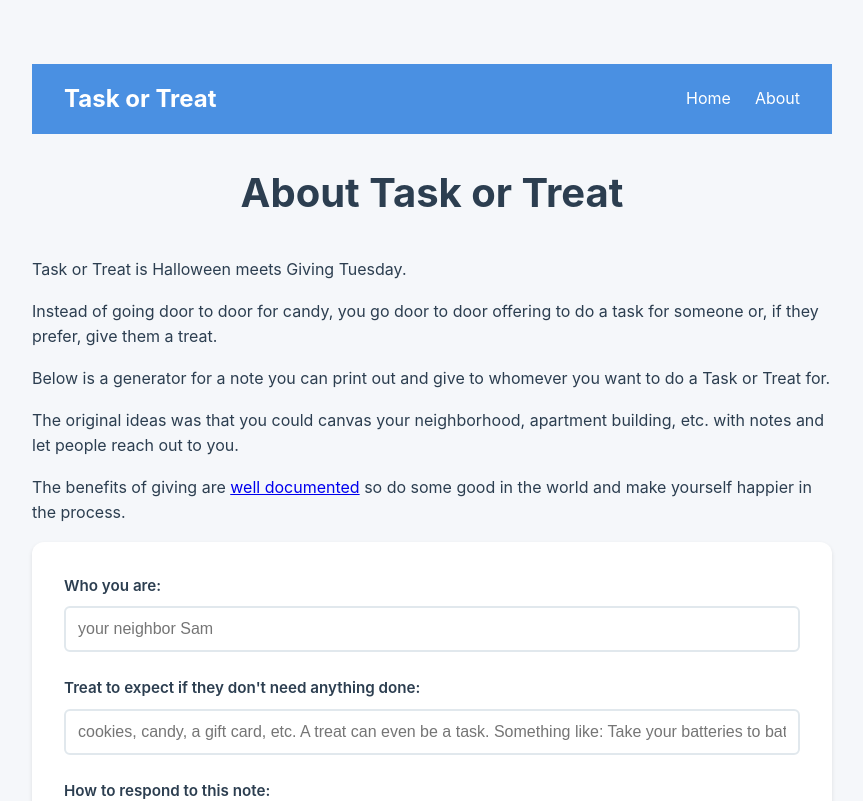
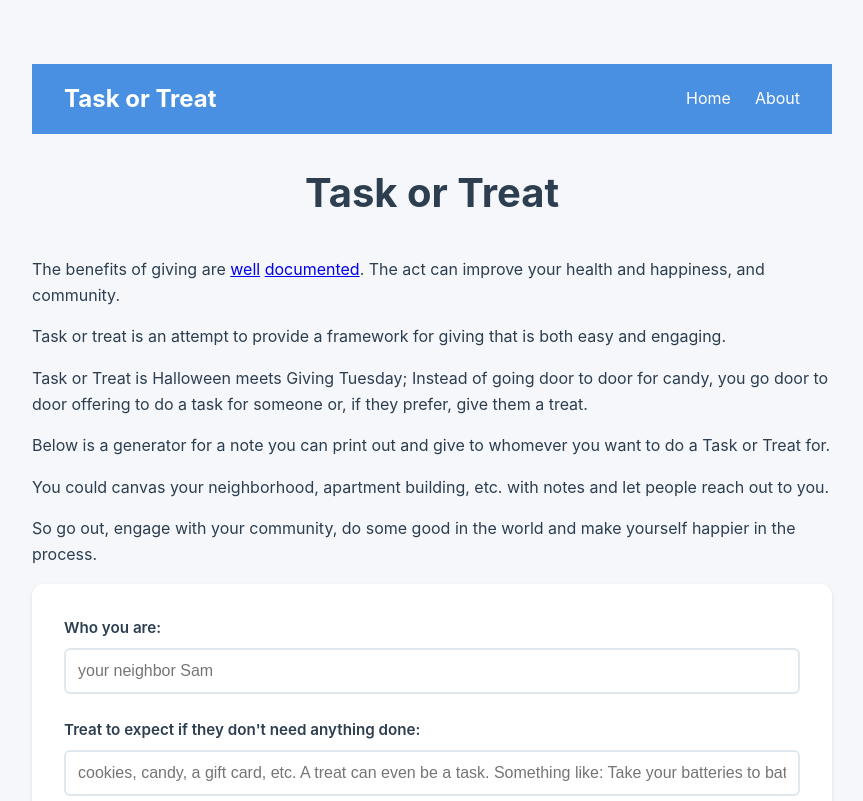
Before and after one commit to taskortreat/taskortreat.github.io, a React (Vite) app: page / in a window 1280 px wide. Shown: the top 801 px of the page, without its empty margins (208-1071 px from the left). Built offline with nearby package versions, Linux system fonts and the light colour scheme; what @react-pdf/renderer would draw is missing.

Commit message:
update text

```diff
--- a/src/components/About.jsx
+++ b/src/components/About.jsx
@@ -2,8 +2,29 @@ function About() {
   return (
     <div>
       <h1>About Task or Treat</h1>
-      <p>Task or Treat is a community initiative that combines the spirit of Halloween with the joy of giving. Instead of asking for candy, participants offer to do tasks for their neighbors or provide small treats.</p>
-      <p>Join us in spreading kindness and community spirit!</p>
+      <p>The idea came about from listening to several podcasts about the benefits of giving, combined with the idea of service hours for school, and a drive to engage more with the people in my local community.</p>
+      <p>Around the time of Giving Tuesday, my podcast feed exploded with episodes about the importance of giving and the benefits of doing good.
+        I'm fairly busy with everyday life so, while this was inspiring, I was looking for an easy way to give to others what was straight-forward, but also provided an opportinity to interact directly with them.</p>
+      <p>My childern's school also has a requirement for service hours they need to meet each year so I was trying to figure out a way I could incorporate that into my giving activities.
+        Last year my wife had the inspired idea of going door to door and collecting things that could be recycled but weren't handled by normal curbside recycling as part of a service project.
+        It was a great idea and I appreciated the fact that it also served as a way to engage with the community. This was also the inspiration for incorporating the "Trick or Treat" aspect of Task or Treat.</p>
+      <p>Many people are facing a crisis of loneliness and disconnection in our communities. Doing kind acts for each other is one possible way to combat that and could encourage interaction and connection.</p>
+      <p>Task or Treat combines the spirit of Halloween with the joy of giving. Please join us in spreading kindness and community spirit!</p>
+      <p>&nbsp;</p>
+      <h2>When to go Task or Treating</h2>
+      <p>In short, whenever you want, and as often as you want! I'm reluctant to suggest any dates for this since any time is a good time and there's no reason to impose any restrictions on it.
+        Personally I think a good time would be in the spring, when we're well past the holiday season and a more common time for giving. Another suggestion is today, because the best time to do something is when you're inspired to do it.</p>
+      <h2>Other happiness resources:</h2>
+      <ul>
+        <li><a href="https://reasonstobecheerful.world/" target="_blank" rel="noopener noreferrer">Reasons to be Cheerful</a></li>
+        <li><a href="https://www.drlauriesantos.com/happiness-lab-with-dr-laurie-santos-podcast" target="_blank" rel="noopener noreferrer">Happiness Lab with Dr. Laurie Santos</a></li>
+      </ul>
+	  <h2>Other ways to give:</h2>
+      <ul>
+        <li><a href="https://www.givingtuesday.org/" target="_blank" rel="noopener noreferrer">Giving Tuesday</a></li>
+        <li><a href="http://givingmultiplier.org/" target="_blank" rel="noopener noreferrer">Giving Multiplier</a></li>
+        <li><a href="https://www.givewell.org/" target="_blank" rel="noopener noreferrer">GiveWell</a></li>
+      </ul>
     </div>
   );
 }
--- a/src/components/DocumentTemplate.js
+++ b/src/components/DocumentTemplate.js
@@ -3,7 +3,7 @@ const DocumentTemplate = {
   sections: {
     header: (data) => ({
       title: "Task or Treat",
-      description: `Hi, I'm ${data.name}. I'm doing Task or Treat right now and I'm hoping you'll participage. Task or Treat is Halloween meets Giving Tuesday. Instead of going door to door for candy, I'm going door to door offering to do a task for you or, if you prefer, give you a small treat. Please respond to this note as described below. Thanks, and I hope to hear from you!`
+      description: `Hi, I'm ${data.name}. I'm Task or Treating right now and I'm hoping you'll participage. Think of Task or Treat as Halloween meets Giving Tuesday. Instead of going door to door for candy, I'm going door to door offering to do a task for you or, if you prefer, give you a treat. Please respond to this note as described below. Thanks, and I hope to hear from you!`
     }),
     task: {
       title: "Task",
--- a/src/components/Introduction.jsx
+++ b/src/components/Introduction.jsx
@@ -1,12 +1,14 @@
 function Introduction() {
   return (
     <div>
-      <h1>About Task or Treat</h1>
-      <p>Task or Treat is Halloween meets Giving Tuesday.</p>
-      <p>Instead of going door to door for candy, you go door to door offering to do a task for someone or, if they prefer, give them a treat.</p>
+      <h1>Task or Treat</h1>
+      <p>The benefits of giving are <a href="https://omny.fm/shows/a-slight-change-of-plans/get-happier-with-gretchen-rubin" target="_blank" rel="noopener noreferrer">well</a> <a href="https://greatergood.berkeley.edu/article/item/5_ways_giving_is_good_for_you/" target="_blank" rel="noopener noreferrer">documented</a>.
+      The act can improve your health and happiness, and community.</p>
+      <p>Task or treat is an attempt to provide a framework for giving that is both easy and engaging.</p>
+      <p>Task or Treat is Halloween meets Giving Tuesday; Instead of going door to door for candy, you go door to door offering to do a task for someone or, if they prefer, give them a treat.</p>
       <p>Below is a generator for a note you can print out and give to whomever you want to do a Task or Treat for.</p>
-      <p>The original ideas was that you could canvas your neighborhood, apartment building, etc. with notes and let people reach out to you.</p>
-      <p>The benefits of giving are <a href="https://omny.fm/shows/a-slight-change-of-plans/get-happier-with-gretchen-rubin" target="_blank">well documented</a> so do some good in the world and make yourself happier in the process.</p>
+      <p>You could canvas your neighborhood, apartment building, etc. with notes and let people reach out to you.</p>
+      <p>So go out, engage with your community, do some good in the world and make yourself happier in the process.</p>
     </div>
   );
 }
```
